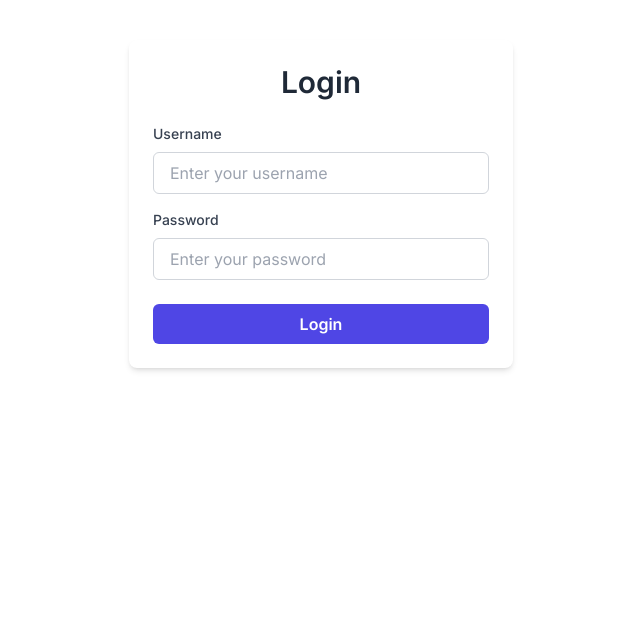
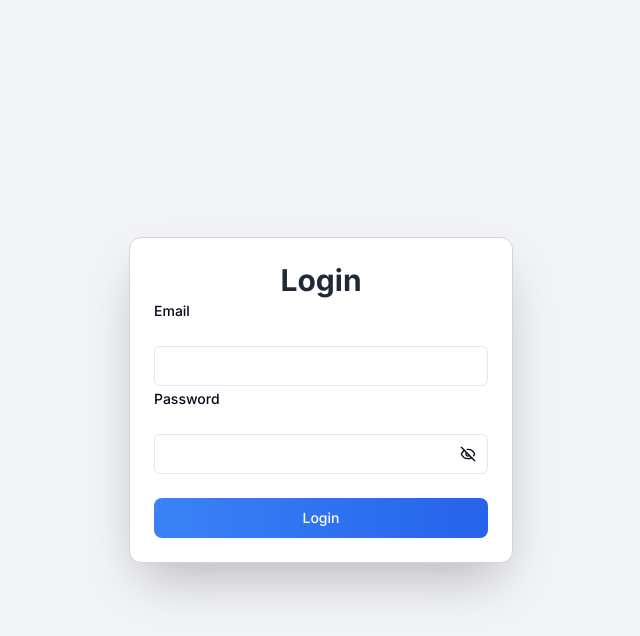
Before and after one commit to dennisstilllearn/technical_test, a Next.js app: page /auth/login in a window 1280 px wide. Shown: the top 636 px of the page, without its empty margins (319-959 px from the left). Built offline with nearby package versions, Linux system fonts and the light colour scheme.

Commit message:
menyelesaikan tasks1 point 3 dan 4

```diff
--- a/src/app/auth/login/page.tsx
+++ b/src/app/auth/login/page.tsx
@@ -1,18 +1,44 @@
 "use client";
+import { FormGenerator } from "@/components/form/FormGenerator";
+import { FormModel, FormSchema } from "@/components/form/types";
+import { useFormGen } from "@/components/form/useFormGen";
+import { Button } from "@/components/ui/button";
 import { useRouter, useSearchParams } from "next/navigation";
+// saya membuat sebuah schema untuk form login.
 export default function LoginPage() {
+  const schema = {
+    name: "login-form",
+    definitions: [
+      {
+        name: "email",
+        type: "text",
+        label: { text: "Email" },
+        rules: [{ name: "required", options: ["email"] }],
+      },
+      {
+        name: "password",
+        type: "password",
+        label: { text: "Password" },
+        rules: [{ name: "required" }],
+      },
+    ],
+  } as FormSchema;
+  // saya mengimport useFormGen untuk membuat formGenerator
+  const { state, model, updateModelValue, handleSubmit } = useFormGen({
+    schema: schema,
+    model: { email: "", password: "" },
+  });
+
   const router = useRouter();
   const searchParams = useSearchParams();
-  const handleLogin = async (event: any) => {
-    event.preventDefault();
-    const formData = new FormData(event.target);
-    const data = Object.fromEntries(formData.entries());
+  //mengganti (event: any) menjadi (model: FormModel) agar lebih aman.
+  const handleLogin = async (model: FormModel) => {
     const res = await fetch("/api/auth/login", {
       method: "POST",
       headers: {
         "Content-Type": "application/json",
       },
-      body: JSON.stringify(data),
+      body: JSON.stringify(model),
     });
     if (res.status === 200) {
       let returnUrl = searchParams.get("return");
@@ -24,52 +50,27 @@ export default function LoginPage() {
   // TODO: Challenge: #4 - Change to use form generator with useFormGenerator hook and do the submit
   // TODO: Optional Challenge #1 - Use tailwindcss to style the login page
   return (
-    <div className="container mx-auto w-full md:w-96 mt-10 p-6 bg-white rounded-lg shadow-md">
-      <form onSubmit={(event) => handleLogin(event)}>
-        <h1 className="text-3xl font-semibold text-center text-gray-800 mb-6">
-          Login
-        </h1>
-        <div className="mb-4">
-          <label
-            htmlFor="email"
-            className="block text-gray-700 text-sm font-medium mb-2"
-          >
-            Username
-          </label>
-          <input
-            type="text"
-            name="email"
-            id="email"
-            className="w-full px-4 py-2 border border-gray-300 rounded-md focus:outline-none focus:ring-2 focus:ring-indigo-500 focus:border-indigo-500"
-            placeholder="Enter your username"
-            required
+    <div className="flex items-center justify-center min-h-screen bg-gray-100">
+      <div className="w-full md:w-96 p-6 bg-white shadow-2xl rounded-xl border border-gray-300">
+        <form onSubmit={handleSubmit(handleLogin)} className="space-y-6">
+          <h2 className="text-3xl font-bold text-center text-gray-800">
+            Login
+          </h2>
+          {/* Tasks 1 point 4:saya telah membuat form login menggunakan form generator dengan hook useFormGen */}
+          <FormGenerator
+            schema={schema}
+            state={state}
+            model={model}
+            updateModelValue={updateModelValue}
           />
-        </div>
-        <div className="mb-6">
-          <label
-            htmlFor="password"
-            className="block text-gray-700 text-sm font-medium mb-2"
-          >
-            Password
-          </label>
-          <input
-            type="password"
-            name="password"
-            id="password"
-            className="w-full px-4 py-2 border border-gray-300 rounded-md focus:outline-none focus:ring-2 focus:ring-indigo-500 focus:border-indigo-500"
-            placeholder="Enter your password"
-            required
-          />
-        </div>
-        <div className="flex justify-center">
-          <button
-            type="submit"
-            className="w-full py-2 px-4 bg-indigo-600 text-white font-semibold rounded-md hover:bg-indigo-700 focus:outline-none focus:ring-2 focus:ring-indigo-300 transition-all duration-300"
+          <Button
+            type={"submit"}
+            className="w-full bg-gradient-to-r from-blue-500 to-blue-600 hover:from-blue-600 hover:to-blue-700 text-white font-medium py-3 px-4 rounded-lg transition duration-300"
           >
             Login
-          </button>
-        </div>
-      </form>
+          </Button>
+        </form>
+      </div>
     </div>
   );
 }
--- a/src/components/form/FormFields.tsx
+++ b/src/components/form/FormFields.tsx
@@ -1,26 +1,21 @@
 import React from "react";
-import {FormFieldProps} from "@/components/form/types";
-import {TextField} from "@/components/form/fields/TextField";
-import {FormLabel} from "@/components/form/FormLabel";
+import { FormFieldProps } from "@/components/form/types";
+import { TextField } from "@/components/form/fields/TextField";
+import { FormLabel } from "@/components/form/FormLabel";
+import { PasswordField } from "./fields/PasswordField";
 
-const FormField
-    = React.forwardRef<HTMLDivElement, FormFieldProps>((
-    {
-        field,
-        path,
-        value,
-        errors,
-        updateModelValue,
-        ...props
-    },
-    ref
-) => {
+const FormField = React.forwardRef<HTMLDivElement, FormFieldProps>(
+  ({ field, path, value, errors, updateModelValue, ...props }, ref) => {
     const generateField = () => {
       let Component = null;
 
       switch (field.type) {
         case "text":
           Component = TextField;
+          break;
+        //menambahkan case untuk component PasswordField.
+        case "password":
+          Component = PasswordField;
           break;
         default:
           return <></>;
@@ -36,11 +31,12 @@ const FormField
             updateModelValue={updateModelValue}
           />
         </FormLabel>
-        )
+      );
+    };
+    return generateField();
   }
-    return generateField();
-});
+);
 
-FormField.displayName = 'FormField';
+FormField.displayName = "FormField";
 
-export {FormField};
+export { FormField };
--- a/src/components/form/fields/PasswordField.tsx
+++ b/src/components/form/fields/PasswordField.tsx
@@ -1 +1,41 @@
 // TODO: Challenge #3 - create a password field component
+
+import { TextFieldProps } from "@/components/form/types";
+import { Input } from "@/components/ui/input";
+import { EyeIcon, EyeOff } from "lucide-react";
+import React from "react";
+
+const PasswordField = React.forwardRef<HTMLInputElement, TextFieldProps>(
+  ({ field, value, path, updateModelValue, ...props }, ref) => {
+    const [showPassword, setShowPassword] = React.useState(false);
+
+    return (
+      <div className="relative">
+        <Input
+          ref={ref}
+          name={field.name}
+          id={path}
+          // @ts-ignore
+          value={value}
+          type={showPassword ? "text" : field.type}
+          onChange={(e) => updateModelValue(path, field, e.target.value)}
+        />
+
+        <button
+          onClick={() => setShowPassword(!showPassword)}
+          className="absolute right-3 top-0 bottom-0 my-auto"
+          type="button"
+        >
+          {showPassword ? (
+            <EyeIcon className="w-4 h-4" />
+          ) : (
+            <EyeOff className="w-4 h-4" />
+          )}
+        </button>
+      </div>
+    );
+  }
+);
+
+PasswordField.displayName = "TextField";
+export { PasswordField };
```
Also changed, not shown: src/components/form/fields/TextField.tsx (+8 -12 lines). Lines whose indentation alone changed are shown as unchanged.
